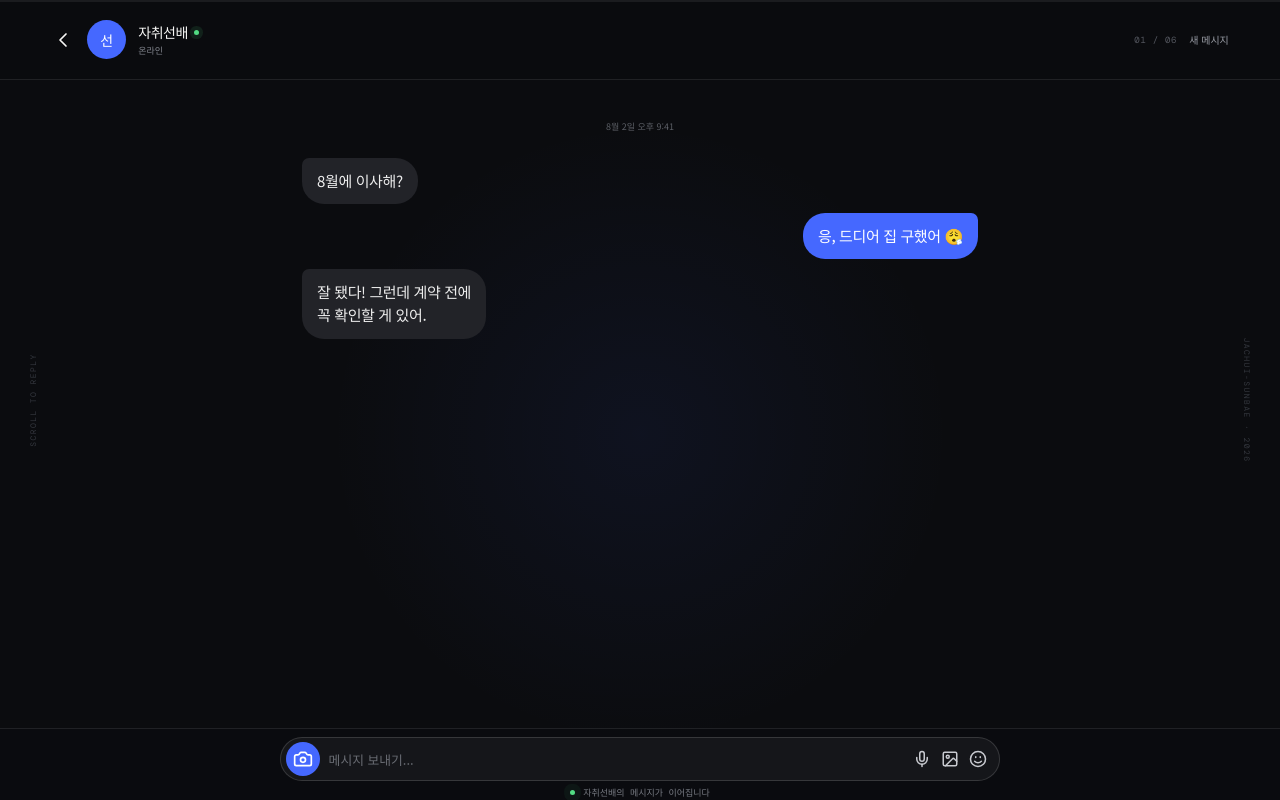
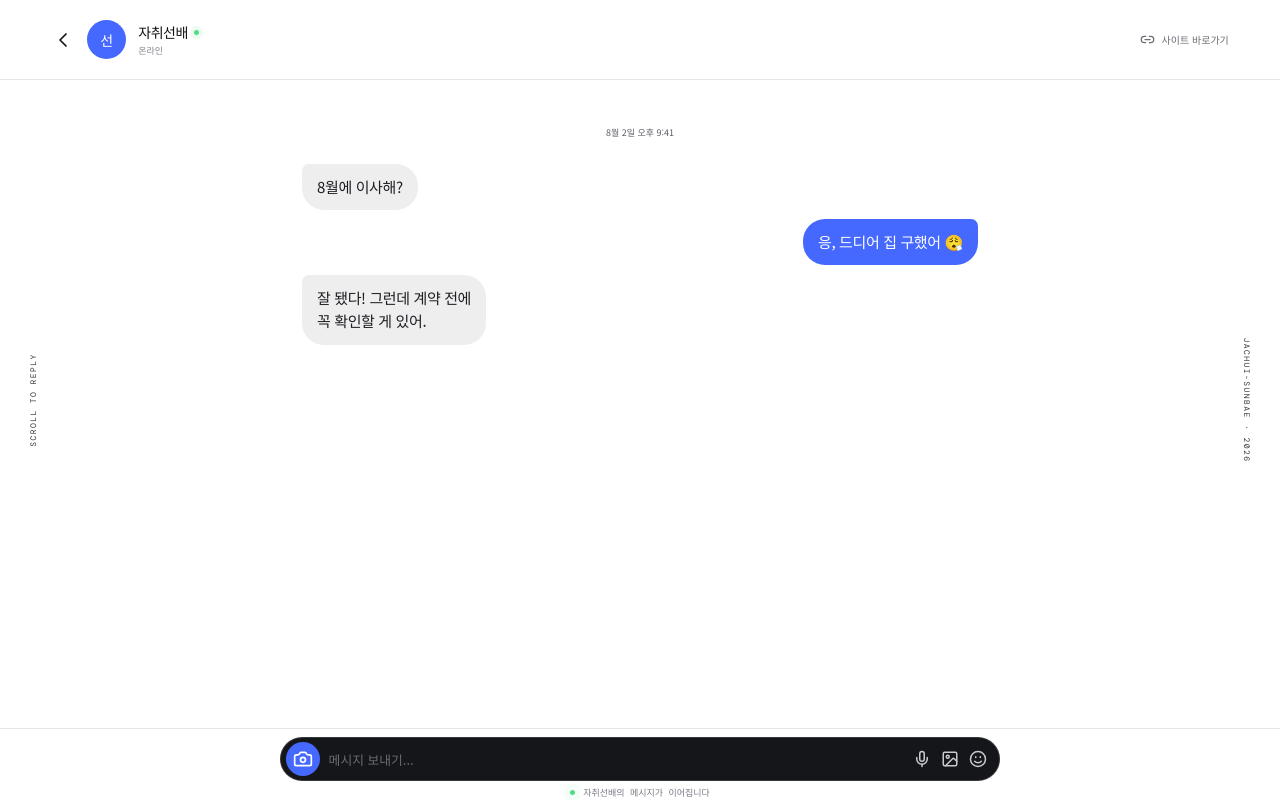
Before and after one commit to iftype/move-dm-landing, a React (Vite) app: page / in a window 1280 px wide. Built offline with nearby package versions, Linux system fonts and the light colour scheme.

Commit message:
Refine cumulative DM timeline and checklist flow

```diff
--- a/src/App.jsx
+++ b/src/App.jsx
@@ -1,4 +1,4 @@
-import { useEffect, useState } from 'react'
+import { useEffect, useRef, useState } from 'react'
 import {
   ArrowRight,
   Check,
@@ -24,8 +24,6 @@ const checks = [
   { id: 'leak', icon: Droplets, label: '누수와 하자', sub: '입주 전 사진 기록' },
   { id: 'contract', icon: FileCheck2, label: '계약서 특약', sub: '위험 문구·필수 특약' },
 ]
-
-const phaseNames = ['새 메시지', '보증금', '지원금', '전입 · 하자', '체크하기', '답장 완료']
 
 function Bubble({ children, mine = false, wide = false, muted = false }) {
   return (
@@ -64,10 +62,6 @@ function WaitingScene() {
 function DepositScene() {
   return (
     <div className="scene">
-      <div className="previous-stack">
-        <Previous>8월에 이사해?</Previous>
-        <Previous mine>응, 드디어 집 구했어 😮‍💨</Previous>
-      </div>
       <Bubble wide>집을 구했다고 끝난 게 아니야.</Bubble>
       <Bubble wide>
         <strong>보증금을 돌려받지 못할 가능성은<br />계약 전부터 시작돼.</strong>
@@ -81,10 +75,6 @@ function DepositScene() {
 function SupportScene() {
   return (
     <div className="scene">
-      <div className="previous-stack">
-        <Previous>보증금부터 확인해야 해.</Previous>
-        <Previous mine>그건 아직 확인 못 했어.</Previous>
-      </div>
       <Bubble wide>
         받을 수 있던 <strong>이사비 지원금</strong>도<br />신청일 하루 지나면 끝이고.
       </Bubble>
@@ -100,10 +90,6 @@ function SupportScene() {
 function MoveInScene() {
   return (
     <div className="scene">
-      <div className="previous-stack">
-        <Previous>지원금은 신청 기한도 봐야 해.</Previous>
-        <Previous mine>몰라서 놓치면 너무 아까운데…</Previous>
-      </div>
       <Bubble wide>
         맞아. 그리고 <strong>전입신고 순서</strong>랑<br />입주 전 <strong>누수 사진</strong>은 확인했어?
       </Bubble>
@@ -151,19 +137,6 @@ function ChecklistScene({ selected, onToggle, onReply }) {
           이대로 답장 보내기 <span>{selected.length}개 <Send size={16} /></span>
         </button>
       </div>
-    </div>
-  )
-}
-
-function ChecklistPrompt() {
-  return (
-    <div className="scene checklist-prompt">
-      <Previous>괜찮아. 지금 같이 보면 돼.</Previous>
-      <div className="typing-label">자취선배님이 메시지를 보냈습니다</div>
-      <Bubble wide>
-        체크리스트가 필요하면<br /><strong>“체크리스트 보여줘”</strong>라고 입력해봐.
-      </Bubble>
-      <Bubble>네 상황에 맞는 항목만 바로 열어줄게.</Bubble>
     </div>
   )
 }
@@ -262,6 +235,7 @@ function SiteIntro({ onClose }) {
 }
 
 function App() {
+  const chatBodyRef = useRef(null)
   const [journeyPhase, setJourneyPhase] = useState(0)
   const [selected, setSelected] = useState([])
   const [submitted, setSubmitted] = useState(false)
@@ -272,7 +246,6 @@ function App() {
   const [message, setMessage] = useState('')
   const [keyboardOpen, setKeyboardOpen] = useState(false)
   const [sentMessages, setSentMessages] = useState([])
-  const [checklistRequested, setChecklistRequested] = useState(false)
   const [showIntro, setShowIntro] = useState(false)
 
   useEffect(() => {
@@ -302,6 +275,13 @@ function App() {
     return () => clearTimeout(timer)
   }, [phase])
 
+  useEffect(() => {
+    const frame = requestAnimationFrame(() => {
+      chatBodyRef.current?.scrollTo({ top: chatBodyRef.current.scrollHeight, behavior: 'smooth' })
+    })
+    return () => cancelAnimationFrame(frame)
+  }, [phase, phaseReady, introStage, selected.length, submitted, sentMessages.length, done, keyboardOpen])
+
   const toggle = (id) => {
     setSelected((current) => current.includes(id) ? current.filter((item) => item !== id) : [...current, id])
   }
@@ -329,9 +309,7 @@ function App() {
     event.preventDefault()
     const value = message.trim()
     if (!value) return
-    if (phase === 4 && !checklistRequested) {
-      setChecklistRequested(true)
-    } else if (phase < 4) {
+    if (phase < 4) {
       setSentMessages((current) => [...current.slice(-1), value])
     }
     setMessage('')
@@ -342,16 +320,9 @@ function App() {
     setKeyboardOpen(false)
   }
 
-  const useChecklistSuggestion = () => {
-    setMessage('체크리스트 보여줘')
-    setKeyboardOpen(true)
-  }
-
   return (
     <main className="dm-journey">
       <div className={`dm-screen ${keyboardOpen ? 'keyboard-open' : ''}`}>
-        <div className="top-progress"><span style={{ transform: `scaleX(${phase / 5})` }} /></div>
-
         <header className="dm-header">
           <ChevronLeft size={24} strokeWidth={1.7} />
           <div className="profile-avatar">선</div>
@@ -359,33 +330,25 @@ function App() {
             <strong>자취선배 <i /></strong>
             <span>온라인</span>
           </div>
-          <div className="phase-label"><span>0{phase + 1} / 06</span><strong>{phaseNames[phase]}</strong></div>
+          <button className="header-site" onClick={() => setShowIntro(true)}><Link2 size={15} /> 사이트 바로가기</button>
         </header>
 
-        <div className="dm-body" aria-live="polite">
-          <div key={phase} className="scene-wrap">
-            {!phaseReady && phase > 0 ? <WaitingScene /> : (
-              <>
-                {phase === 0 && <IntroScene stage={introStage} />}
-                {phase === 1 && <DepositScene />}
-                {phase === 2 && <SupportScene />}
-                {phase === 3 && <MoveInScene />}
-                {phase === 4 && (checklistRequested
-                  ? <ChecklistScene selected={selected} onToggle={toggle} onReply={reply} />
-                  : <ChecklistPrompt />)}
-                {phase === 5 && <ResultScene selected={selected} email={email} setEmail={setEmail} done={done} onSubmit={signup} onOpenIntro={() => setShowIntro(true)} />}
-              </>
+        <div className="dm-body" ref={chatBodyRef} aria-live="polite">
+          <div className="message-list">
+            <IntroScene stage={introStage} />
+            {phase > 0 && !phaseReady && <WaitingScene />}
+            {phase >= 1 && phaseReady && <DepositScene />}
+            {phase >= 2 && phaseReady && <SupportScene />}
+            {phase >= 3 && phaseReady && <MoveInScene />}
+            {phase >= 4 && phaseReady && <ChecklistScene selected={selected} onToggle={toggle} onReply={reply} />}
+            {phase >= 5 && phaseReady && <ResultScene selected={selected} email={email} setEmail={setEmail} done={done} onSubmit={signup} onOpenIntro={() => setShowIntro(true)} />}
+            {phase < 4 && sentMessages.length > 0 && (
+              <div className="sent-stack">{sentMessages.map((text, index) => <Bubble mine key={`${text}-${index}`}>{text}</Bubble>)}</div>
             )}
           </div>
-          {phase < 4 && sentMessages.length > 0 && (
-            <div className="sent-stack">{sentMessages.map((text, index) => <Bubble mine key={`${text}-${index}`}>{text}</Bubble>)}</div>
-          )}
         </div>
 
         <div className="chat-footer">
-          {phase === 4 && !checklistRequested && keyboardOpen && (
-            <button className="quick-reply" onClick={useChecklistSuggestion}>체크리스트 보여줘</button>
-          )}
           <form className="chat-composer" onSubmit={sendMessage}>
             <button type="button" className="camera-button" aria-label="카메라"><Camera size={20} /></button>
             <input
--- a/src/styles.css
+++ b/src/styles.css
@@ -1,11 +1,11 @@
 @import url('https://fonts.googleapis.com/css2?family=DM+Mono:wght@400;500&family=Noto+Sans+KR:wght@400;500;600;700;800;900&display=swap');
 
 :root {
-  --bg: #0b0c0f;
-  --surface: #17181c;
-  --surface-2: #222328;
-  --line: rgba(255,255,255,.09);
-  --text: #f7f7f5;
+  --bg: #ffffff;
+  --surface: #f7f7f8;
+  --surface-2: #eeeeef;
+  --line: rgba(17,18,22,.11);
+  --text: #111216;
   --muted: #83868e;
   --blue: #4568ff;
   --blue-soft: #b8c4ff;
@@ -17,36 +17,32 @@
 }
 
 * { box-sizing: border-box; }
-html { background: var(--bg); }
-body { margin: 0; min-width: 320px; background: var(--bg); }
+html { background: #ffffff; }
+body { margin: 0; min-width: 320px; background: #ffffff; }
 button, input { font: inherit; }
 button { cursor: pointer; -webkit-tap-highlight-color: transparent; }
 
 .dm-journey { height: 100svh; background: var(--bg); overflow: hidden; }
-.dm-screen { position: sticky; top: 0; height: 100svh; overflow: hidden; background: var(--bg); }
-.dm-screen::before { content: ''; position: absolute; width: 52vw; height: 52vw; left: 50%; top: 50%; transform: translate(-50%,-45%); background: radial-gradient(circle, rgba(69,104,255,.07), transparent 66%); pointer-events: none; }
+.dm-screen { position: relative; height: 100svh; overflow: hidden; background: #ffffff; }
 
-.top-progress { position: absolute; z-index: 20; left: 0; right: 0; top: 0; height: 2px; background: rgba(255,255,255,.07); }
-.top-progress span { display: block; width: 100%; height: 100%; transform-origin: left; background: var(--blue); transition: transform .1s linear; }
-
-.dm-header { position: relative; z-index: 10; height: 80px; padding: 0 clamp(18px, 4vw, 56px); display: flex; align-items: center; gap: 12px; border-bottom: 1px solid var(--line); background: rgba(11,12,15,.88); backdrop-filter: blur(16px); }
+.dm-header { position: relative; z-index: 10; height: 80px; padding: 0 clamp(18px, 4vw, 56px); display: flex; align-items: center; gap: 12px; border-bottom: 1px solid var(--line); background: #ffffff; }
 .profile-avatar { width: 39px; height: 39px; flex: 0 0 39px; display: grid; place-items: center; border-radius: 50%; color: white; background: var(--blue); font-size: 14px; font-weight: 900; }
 .profile-copy { display: flex; flex-direction: column; gap: 2px; }
-.profile-copy strong { display: flex; align-items: center; gap: 6px; font-size: 14px; letter-spacing: -.03em; }
+.profile-copy strong { display: flex; align-items: center; gap: 6px; color: #111216; font-size: 14px; letter-spacing: -.03em; }
 .profile-copy strong i { width: 5px; height: 5px; border-radius: 50%; background: #52dc83; box-shadow: 0 0 0 4px rgba(82,220,131,.1); }
 .profile-copy span { color: var(--muted); font-size: 9px; }
-.phase-label { margin-left: auto; display: flex; align-items: center; gap: 12px; }
-.phase-label span { color: #565961; font: 9px 'DM Mono', monospace; letter-spacing: .08em; }
-.phase-label strong { color: #9b9ea6; font-size: 10px; font-weight: 600; }
+.header-site { margin-left: auto; padding: 8px 0; display: flex; align-items: center; gap: 7px; color: #6b6d74; background: transparent; border: 0; font-size: 10px; font-weight: 700; }
+.header-site:hover { color: var(--blue); }
 
-.dm-body { position: relative; z-index: 2; height: calc(100svh - 152px); display: flex; justify-content: center; overflow: hidden; transition: height .3s ease; }
+.dm-body { position: relative; z-index: 2; height: calc(100svh - 152px); display: block; overflow-y: auto; overscroll-behavior: contain; scrollbar-width: none; transition: height .3s ease; }
+.dm-body::-webkit-scrollbar { display: none; }
 .keyboard-open .dm-body { height: calc(100svh - 410px); }
-.scene-wrap { width: min(720px, 100%); height: 100%; animation: sceneIn .55s cubic-bezier(.2,.8,.2,1) both; }
-.scene { height: 100%; padding: clamp(26px, 5vh, 54px) 22px 18px; display: flex; flex-direction: column; align-items: flex-start; gap: 9px; }
+.message-list { width: min(720px, 100%); margin: 0 auto; padding: 22px 0 32px; display: flex; flex-direction: column; }
+.scene { height: auto; padding: clamp(18px, 3vh, 32px) 22px; display: flex; flex-direction: column; align-items: flex-start; gap: 9px; animation: sceneIn .55s cubic-bezier(.2,.8,.2,1) both; }
 .scene-date { align-self: center; margin: 0 0 16px; color: #5b5e65; font-size: 9px; }
 
-.dm-bubble { max-width: 76%; padding: 11px 15px 12px; color: #eee; background: var(--surface-2); border-radius: 7px 22px 22px 22px; font-size: clamp(13px, 1.35vw, 15px); line-height: 1.55; letter-spacing: -.025em; animation: bubbleIn .4s both; }
-.dm-bubble strong { color: #fff; font-weight: 800; }
+.dm-bubble { max-width: 76%; padding: 11px 15px 12px; color: #1d1e22; background: var(--surface-2); border-radius: 7px 22px 22px 22px; font-size: clamp(13px, 1.35vw, 15px); line-height: 1.55; letter-spacing: -.025em; animation: bubbleIn .4s both; }
+.dm-bubble strong { color: #111216; font-weight: 800; }
 .dm-bubble.is-mine { align-self: flex-end; color: white; background: var(--blue); border-radius: 22px 7px 22px 22px; }
 .dm-bubble.is-wide { padding: 14px 17px; }
 .typing { display: flex; gap: 4px; padding: 14px 16px; border-radius: 7px 22px 22px 22px; background: var(--surface-2); }
@@ -95,11 +91,11 @@ button { cursor: pointer; -webkit-tap-highlight-color: transparent; }
 .result-tags { max-width: 82%; display: flex; flex-wrap: wrap; gap: 5px; }
 .result-tags span { padding: 7px 10px; color: var(--blue-soft); background: rgba(69,104,255,.13); border: 1px solid rgba(113,139,255,.22); border-radius: 999px; font-size: 9px; }
 .read-mark { align-self: flex-end; color: #52555d; font-size: 8px; }
-.link-preview { width: min(470px, 88%); margin-top: 4px; padding: 16px; display: flex; flex-direction: column; align-items: flex-start; position: relative; color: white; background: linear-gradient(135deg, #262b43, #15171d 75%); border: 1px solid rgba(121,142,255,.24); border-radius: 18px; text-align: left; overflow: hidden; transition: transform .2s, border-color .2s; }
+.link-preview { width: min(470px, 88%); margin-top: 4px; padding: 16px; display: flex; flex-direction: column; align-items: flex-start; position: relative; color: #111216; background: #f3f4f7; border: 1px solid rgba(69,104,255,.22); border-radius: 18px; text-align: left; overflow: hidden; transition: transform .2s, border-color .2s; }
 .link-preview::after { content: ''; position: absolute; width: 130px; height: 130px; right: -35px; top: -55px; border: 1px solid rgba(130,149,255,.18); border-radius: 50%; box-shadow: 0 0 0 22px rgba(86,112,255,.05); }
 .link-preview:hover { transform: translateY(-2px); border-color: rgba(121,142,255,.5); }
 .link-domain { display: flex; align-items: center; gap: 6px; color: var(--blue-soft); font: 8px 'DM Mono', monospace; letter-spacing: .08em; }
-.link-preview > strong { margin: 10px 0 6px; font-size: 15px; line-height: 1.35; letter-spacing: -.04em; }
+.link-preview > strong { margin: 10px 0 6px; color: #111216; font-size: 15px; line-height: 1.35; letter-spacing: -.04em; }
 .link-preview > small { color: #7f838d; font-size: 8px; }
 .link-preview > i { position: absolute; right: 14px; bottom: 14px; width: 31px; height: 31px; display: grid; place-items: center; color: white; background: var(--blue); border-radius: 50%; }
 .email-reply, .complete-reply { width: 100%; margin-top: auto; margin-bottom: 12px; padding: 18px; border: 1px solid var(--line); border-radius: 20px; background: rgba(23,24,28,.9); }
@@ -115,10 +111,10 @@ button { cursor: pointer; -webkit-tap-highlight-color: transparent; }
 .complete-reply strong { font-size: 12px; }
 .complete-reply span { color: #888b93; font-size: 9px; }
 
-.sent-stack { position: absolute; z-index: 5; left: 50%; right: auto; bottom: 12px; width: min(720px, 100%); transform: translateX(-50%); padding: 0 22px; display: flex; flex-direction: column; align-items: flex-end; gap: 6px; pointer-events: none; }
+.sent-stack { width: 100%; padding: 0 22px 16px; display: flex; flex-direction: column; align-items: flex-end; gap: 6px; pointer-events: none; }
 .sent-stack .dm-bubble { max-width: 72%; font-size: 11px; }
 
-.chat-footer { position: absolute; z-index: 20; left: 0; right: 0; bottom: 0; height: 72px; padding: 8px 14px 12px; display: flex; flex-direction: column; align-items: center; gap: 5px; background: rgba(11,12,15,.96); border-top: 1px solid var(--line); transition: height .3s ease, background .3s ease; }
+.chat-footer { position: absolute; z-index: 20; left: 0; right: 0; bottom: 0; height: 72px; padding: 8px 14px 12px; display: flex; flex-direction: column; align-items: center; gap: 5px; background: rgba(255,255,255,.98); border-top: 1px solid var(--line); transition: height .3s ease, background .3s ease; }
 .keyboard-open .chat-footer { height: 330px; padding-bottom: 8px; background: #c8cbd1; border-color: #aeb2b9; }
 .chat-composer { width: min(720px, 100%); min-height: 44px; padding: 4px 5px; display: flex; align-items: center; gap: 7px; border: 1px solid rgba(255,255,255,.14); border-radius: 999px; background: #15161a; }
 .camera-button { width: 34px; height: 34px; flex: 0 0 34px; display: grid; place-items: center; color: white; background: var(--blue); border: 0; border-radius: 50%; }
@@ -172,8 +168,6 @@ button { cursor: pointer; -webkit-tap-highlight-color: transparent; }
 @media (max-width: 780px) {
   .dm-header { height: 72px; padding-inline: 14px; gap: 9px; }
   .profile-avatar { width: 36px; height: 36px; flex-basis: 36px; }
-  .phase-label { gap: 7px; }
-  .phase-label strong { display: none; }
   .dm-body { height: calc(100svh - 144px); }
   .keyboard-open .dm-body { height: calc(100svh - 402px); }
   .scene { padding-inline: 14px; }
```
